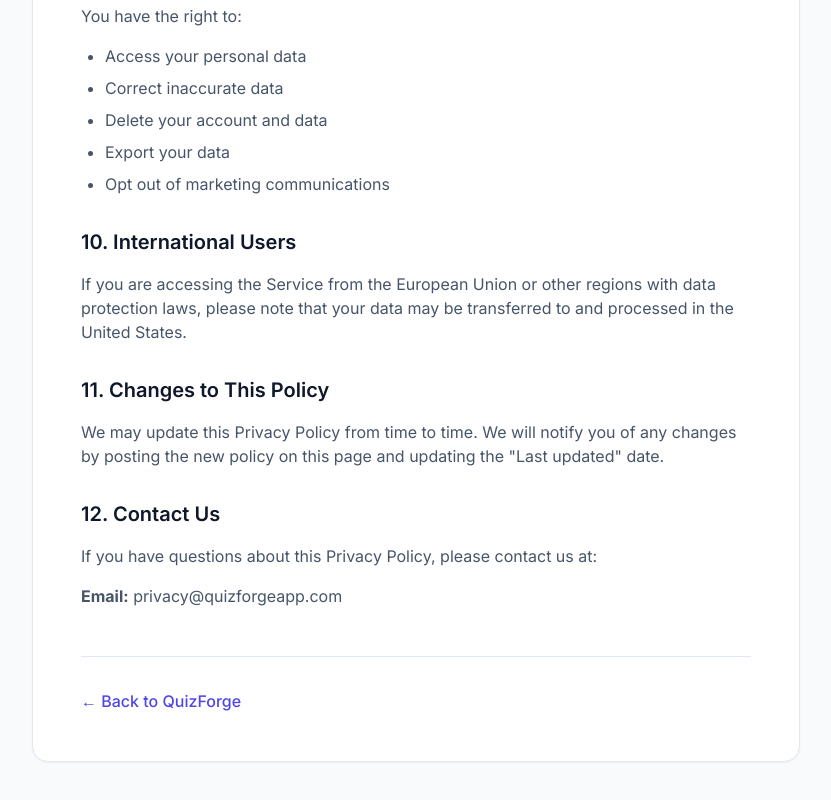
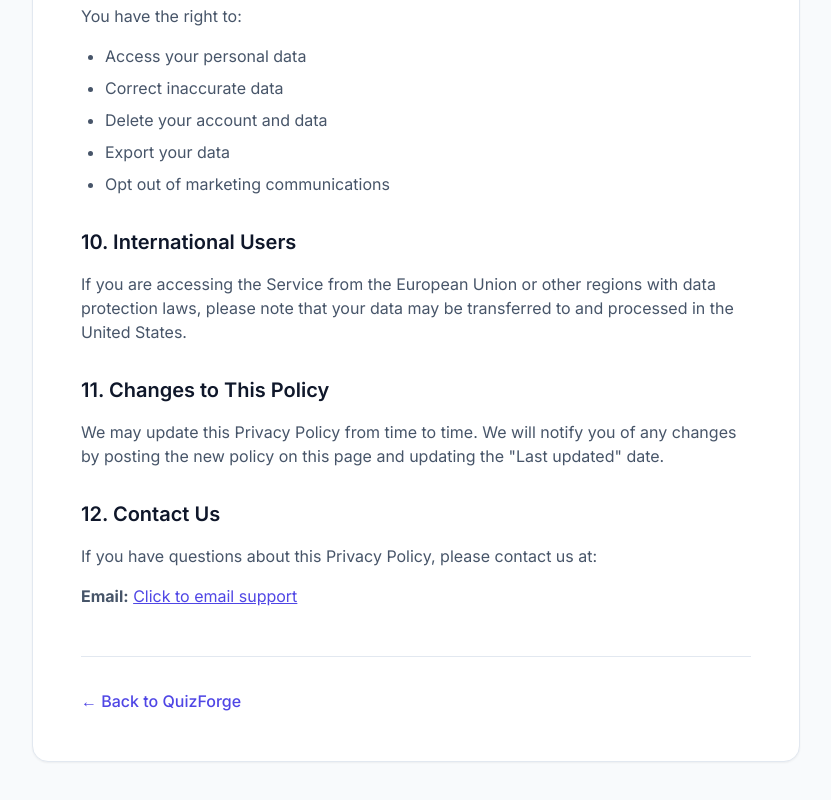
Before and after one commit to AlethiaQuizForge/quizforge, a Next.js app: page /privacy in a window 1280 px wide. Shown: the part 1957-2757 px from the top of the page, without its empty margins (224-1055 px from the left). Built offline with nearby package versions, Linux system fonts and the light colour scheme.

Commit message:
Update emails to support@ with anti-spam

```diff
--- a/app/privacy/page.tsx
+++ b/app/privacy/page.tsx
@@ -1,4 +1,6 @@
 // app/privacy/page.tsx
+'use client';
+
 export default function PrivacyPolicy() {
   return (
     <div className="min-h-screen bg-slate-50 py-12 px-6">
@@ -91,7 +93,13 @@ export default function PrivacyPolicy() {
             If you have questions about this Privacy Policy, please contact us at:
           </p>
           <p className="text-slate-600 mb-4">
-            <strong>Email:</strong> privacy@quizforgeapp.com<br />
+            <strong>Email:</strong>{' '}
+            <button
+              onClick={() => window.location.href = 'mailto:' + 'support' + '@' + 'quizforgeapp.com'}
+              className="text-indigo-600 hover:text-indigo-500 underline"
+            >
+              Click to email support
+            </button>
           </p>
         </div>
 
--- a/app/terms/page.tsx
+++ b/app/terms/page.tsx
@@ -1,4 +1,6 @@
 // app/terms/page.tsx
+'use client';
+
 export default function TermsOfService() {
   return (
     <div className="min-h-screen bg-slate-50 py-12 px-6">
@@ -121,7 +123,13 @@ export default function TermsOfService() {
           <h2 className="text-xl font-semibold text-slate-900 mt-8 mb-4">16. Contact</h2>
           <p className="text-slate-600 mb-4">
             For questions about these Terms, contact us at:<br />
-            <strong>Email:</strong> legal@quizforgeapp.com
+            <strong>Email:</strong>{' '}
+            <button
+              onClick={() => window.location.href = 'mailto:' + 'support' + '@' + 'quizforgeapp.com'}
+              className="text-indigo-600 hover:text-indigo-500 underline"
+            >
+              Click to email support
+            </button>
           </p>
         </div>
 
--- a/components/QuizForge.jsx
+++ b/components/QuizForge.jsx
@@ -1756,7 +1756,7 @@ ${quizContent.substring(0, 40000)}
               <div className="flex gap-6 text-sm">
                 <a href="/privacy" className="text-slate-400 hover:text-white transition-colors">Privacy Policy</a>
                 <a href="/terms" className="text-slate-400 hover:text-white transition-colors">Terms of Service</a>
-                <a href="mailto:support@quizforgeapp.com" className="text-slate-400 hover:text-white transition-colors">Contact</a>
+                <button onClick={() => window.location.href = 'mailto:' + 'support' + '@' + 'quizforgeapp.com'} className="text-slate-400 hover:text-white transition-colors">Contact</button>
               </div>
             </div>
           </footer>
```
Also changed, not shown: 2 other files (tests, documents, lock files or other folders).
